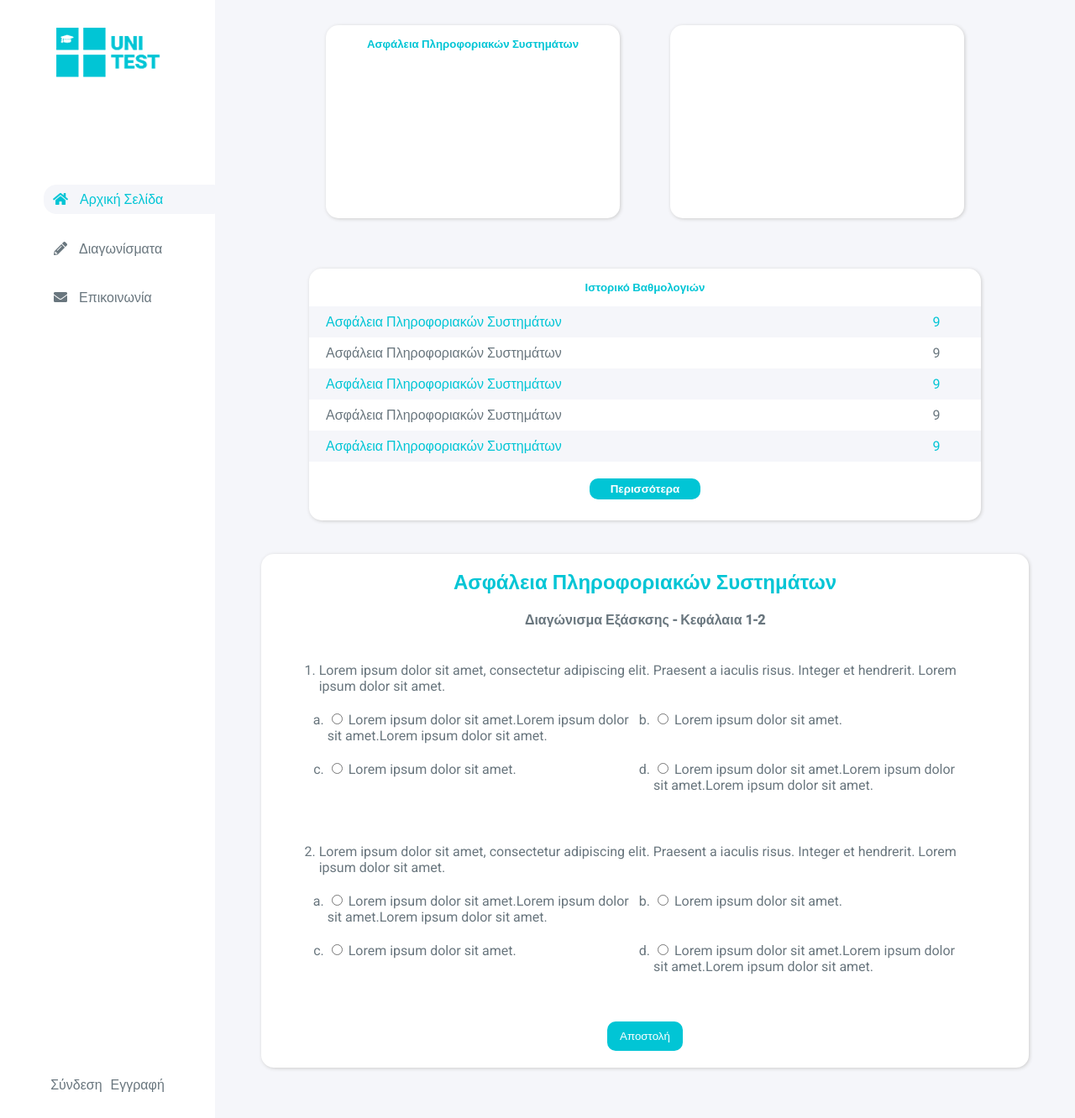
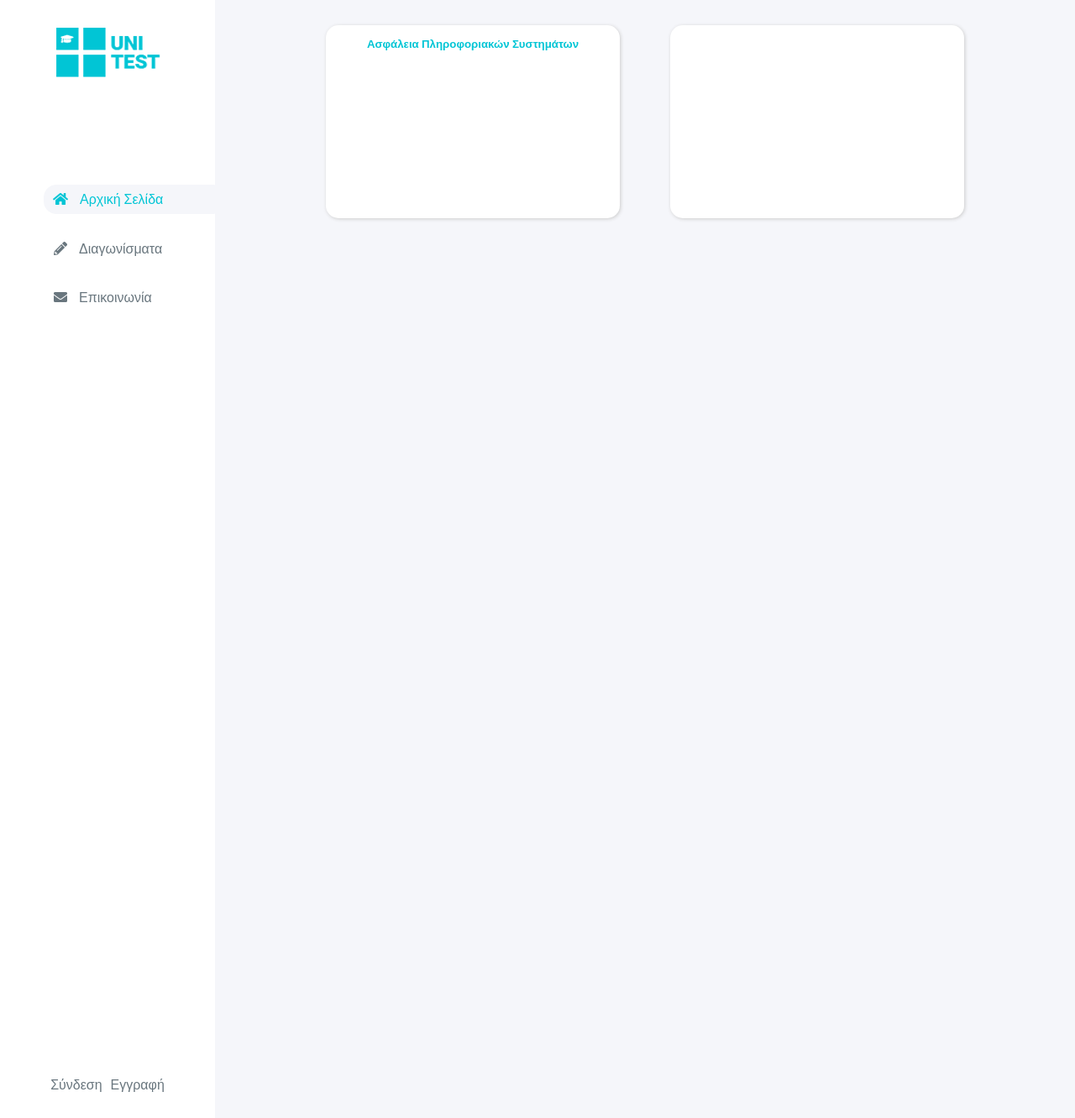
Before and after one commit to vioannidis19/unitest, a PHP site: page / in a window 1280 px wide. Shown: the whole page at 84% size. Run offline with PHP 8.4, Linux system fonts and the light colour scheme.

Commit message:
commit for presentation

```diff
--- a/css/main.css
+++ b/css/main.css
@@ -219,6 +219,19 @@ ul {
     height: 40vh;
 }
 
+ /**************************************************/
+ /******************* TESTS ************************/
+ /**************************************************/
+
+.main-section .tests-widget {
+    width: 700px;
+    margin-top: 50px;
+
+}
+
+.tests-widget .test h4{
+    color: var(--light-blue);
+}
 
  /**************************************************/
  /****************** CONTACT ***********************/
@@ -275,13 +288,10 @@ ul {
 .contact-widget .fields input[type="reset"]{
     margin-bottom: 20px;
 }
-.contact-widget .fields input[type="send"]{
-    margin-left: 30px;
-}
 .contact-widget .fields input[type="reset"]:hover {
     background-color:lightgrey;
 }
 
-.contact-widget .fields input[type="send"]:hover {
+.contact-widget .fields input[type="submit"]:hover {
     background-color: lightseagreen;
 }
--- a/index.php
+++ b/index.php
@@ -25,7 +25,10 @@
             </div>
             <div class="widget test-info-widget"></div>
             </div>
-            <div class="widget latest-grades-widget">
+            <?php
+                if(isset($_SESSION['id'])) {
+                    echo '
+                    <div class="widget latest-grades-widget">
                 <div class="widget-title">
                     <h5>Ιστορικό Βαθμολογιών</h5>
                 </div>
@@ -58,85 +61,9 @@
                 </table>
                 <input type="button" value="Περισσότερα" class="cta-button">
             </div>
-            <div class="widget test-widget">
-                <div class="question-container">
-                    <ol class="questions-list">
-                        <h2 class="test-class">Ασφάλεια Πληροφοριακών Συστημάτων</h2>
-                        <h4 class="test-subtitle">Διαγώνισμα Εξάσκσης - Κεφάλαια 1-2</h4>
-                        <li class="question-item">
-                            Lorem ipsum dolor sit amet, consectetur adipiscing elit.
-                            Praesent a iaculis risus. Integer et hendrerit.
-                            Lorem ipsum dolor sit amet.
-                            <ol class="answers-list">
-                                <div class="answers-listgroup">
-                                    <li class="answer-item">
-                                        <label class="answer-container">
-                                            <input type="radio" name="question1">
-                                            Lorem ipsum dolor sit amet.Lorem ipsum dolor sit amet.Lorem ipsum dolor sit amet.
-                                        </label>
-                                    </li>
-                                    <li class="answer-item">
-                                        <label class="answer-container">
-                                            <input type="radio" name="question1">
-                                            Lorem ipsum dolor sit amet.
-                                        </label>
-                                    </li>
-                                </div>
-                                <div class="answers-listgroup">
-                                    <li class="answer-item">
-                                        <label class="answer-container">
-                                            <input type="radio" name="question1">
-                                            Lorem ipsum dolor sit amet.
-                                        </label>
-                                    </li>
-                                    <li class="answer-item">
-                                        <label class="answer-container">
-                                            <input type="radio" name="question1">
-                                            Lorem ipsum dolor sit amet.Lorem ipsum dolor sit amet.Lorem ipsum dolor sit amet.
-                                        </label>
-                                    </li>
-                                </div>
-                            </ol>
-                        </li>
-                        <li class="question-item">
-                            Lorem ipsum dolor sit amet, consectetur adipiscing elit.
-                            Praesent a iaculis risus. Integer et hendrerit.
-                            Lorem ipsum dolor sit amet.
-                            <ol class="answers-list">
-                                <div class="answers-listgroup">
-                                    <li class="answer-item">
-                                        <label class="answer-container">
-                                            <input type="radio" name="question1">
-                                            Lorem ipsum dolor sit amet.Lorem ipsum dolor sit amet.Lorem ipsum dolor sit amet.
-                                        </label>
-                                    </li>
-                                    <li class="answer-item">
-                                        <label class="answer-container">
-                                            <input type="radio" name="question1">
-                                            Lorem ipsum dolor sit amet.
-                                        </label>
-                                    </li>
-                                </div>
-                                <div class="answers-listgroup">
-                                    <li class="answer-item">
-                                        <label class="answer-container">
-                                            <input type="radio" name="question1">
-                                            Lorem ipsum dolor sit amet.
-                                        </label>
-                                    </li>
-                                    <li class="answer-item">
-                                        <label class="answer-container">
-                                            <input type="radio" name="question1">
-                                            Lorem ipsum dolor sit amet.Lorem ipsum dolor sit amet.Lorem ipsum dolor sit amet.
-                                        </label>
-                                    </li>
-                                </div>
-                            </ol>
-                        </li>
-                    </ol>
-                    <input type="submit" class="submit-test-btn" value="Αποστολή">
-                </div>
-            </div>
+                    ';
+                }
+            ?>
         </div>
     </div>
 </body>
```
Also changed, not shown: js/test.js (added, +12 -0 lines), test.php (added, +102 -0 lines), tests.php (+15 -1 lines).
